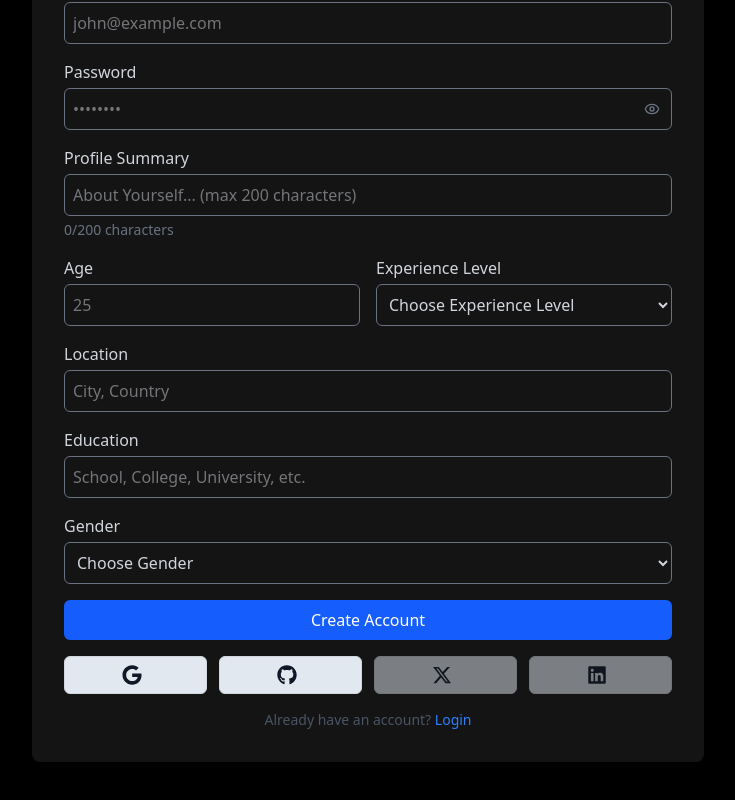
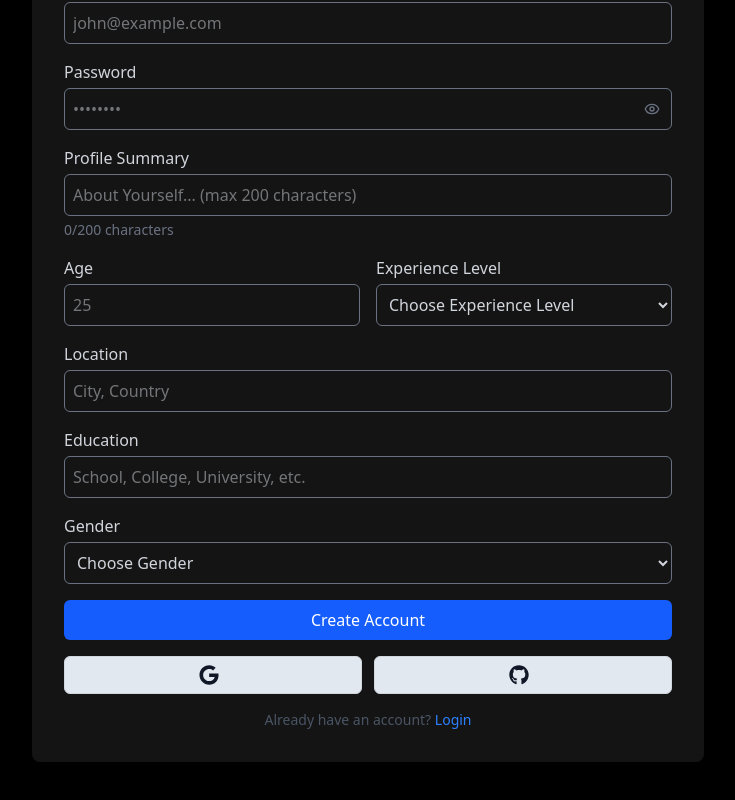
Before and after one commit to lakshyakumar90/DevTinderWeb, a React (Vite) app: page /signup in a window 1280 px wide. Shown: the part 308-1108 px from the top of the page, without its empty margins (272-1007 px from the left). Built offline with nearby package versions, Linux system fonts and the light colour scheme.

Commit message:
completion of social logins

```diff
--- a/src/components/Login & Signup/Login.jsx
+++ b/src/components/Login & Signup/Login.jsx
@@ -21,6 +21,10 @@ const Login = () => {
 
   const handleGoogleSignIn = async () => {
     window.location.href = BASE_URL + "/googlelogin";
+  };
+
+  const handleGitHubSignIn = async () => {
+    window.location.href = BASE_URL + "/githublogin";
   };
 
   return (
@@ -89,26 +93,10 @@ const Login = () => {
           </button>
           <button
             type="button"
-            onClick={handleGoogleSignIn}
+            onClick={handleGitHubSignIn}
             className="w-full bg-slate-200 text-gray-900 py-2 rounded-md cursor-pointer hover:bg-white transition duration-200 flex items-center justify-center border border-gray-300"
           >
             {FaGithub && <FaGithub className="h-5 w-5 mr-2" />}
-          </button>
-          <button
-            type="button"
-            disabled
-            onClick={handleGoogleSignIn}
-            className="w-full bg-slate-200 text-gray-900 py-2 rounded-md transition duration-200 flex items-center justify-center border border-gray-300 opacity-50 cursor-not-allowed hover:bg-slate-200"
-          >
-            {FaXTwitter && <FaXTwitter className="h-5 w-5 mr-2" />}
-          </button>
-          <button
-            type="button"
-            disabled
-            onClick={handleGoogleSignIn}
-            className="w-full bg-slate-200 text-gray-900 py-2 rounded-md transition duration-200 flex items-center justify-center border border-gray-300 opacity-50 cursor-not-allowed hover:bg-slate-200"
-          >
-            {FaLinkedin && <FaLinkedin className="h-5 w-5 mr-2" />}
           </button>
         </div>
         <p className="text-center text-sm text-gray-600 mt-4">
--- a/src/components/Login & Signup/Signup.jsx
+++ b/src/components/Login & Signup/Signup.jsx
@@ -247,22 +247,7 @@ const Signup = () => {
           >
             {FaGithub && <FaGithub className="h-5 w-5 mr-2" />}
           </button>
-          <button
-            type="button"
-            disabled
-            onClick={handleGoogleSignIn}
-            className="w-full bg-slate-200 text-gray-900 py-2 rounded-md transition duration-200 flex items-center justify-center border border-gray-300 opacity-50 cursor-not-allowed hover:bg-slate-200"
-          >
-            {FaXTwitter && <FaXTwitter className="h-5 w-5 mr-2" />}
-          </button>
-          <button
-            type="button"
-            disabled
-            onClick={handleGoogleSignIn}
-            className="w-full bg-slate-200 text-gray-900 py-2 rounded-md transition duration-200 flex items-center justify-center border border-gray-300 opacity-50 cursor-not-allowed hover:bg-slate-200"
-          >
-            {FaLinkedin && <FaLinkedin className="h-5 w-5 mr-2" />}
-          </button>
+
         </div>
 
         <p className="text-center text-sm text-gray-600 mt-4">
```
